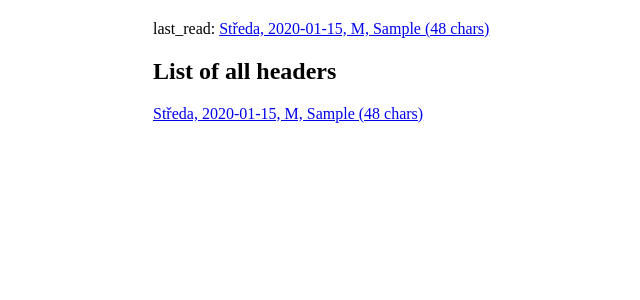
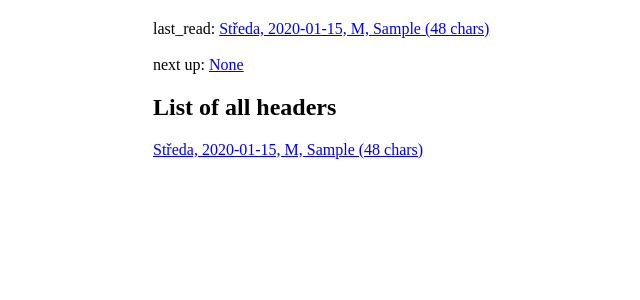
Before and after one commit to Brambor/Jurnal, a Django app: page /list in a window 1280 px wide. Shown: the part 26-326 px from the top of the page, without its empty margins (37-677 px from the left). Run offline with Django 3.2, Linux system fonts and the light colour scheme; tables that the repository leaves empty hold one stand-in row (values such as "Sample post").

Commit message:
next up in list headers

```diff
--- a/entries/views.py
+++ b/entries/views.py
@@ -108,10 +108,16 @@ def list_headers(request):
 	template = loader.get_template('list_headers.html')
 
 	l = models.ReadAt.objects.order_by("-date").first()
+	if l:
+		d = l.entry.day + timedelta(days=1)
+		next_entry = models.Entry.objects.filter(day__gte=d).order_by("day").first()
+	else:
+		next_entry = None
 	context = {
 		"entries": tuple(models.Entry.objects.order_by("-day")),
 		#"last_read": l.entry.day.strftime("%Y-%m-%d") if l else l
 		"last_read": l.entry if l else l,
+		"next_entry": next_entry,
 	}
 
 	return HttpResponse(template.render(context, request))
--- a/templates/list_headers.html
+++ b/templates/list_headers.html
@@ -7,6 +7,8 @@
 <body>
 	<div class="main-box">
 		last_read: <a href=/entry/{{last_read.pk}}>{{last_read}}</a>
+		<br></br>
+		next up: <a href=/entry/{{next_entry.pk}}>{{next_entry}}</a>
 		<h2>List of all headers</h2>
 		{% for entry in entries %}
 			{% if entry.pk == last_read %}
```
